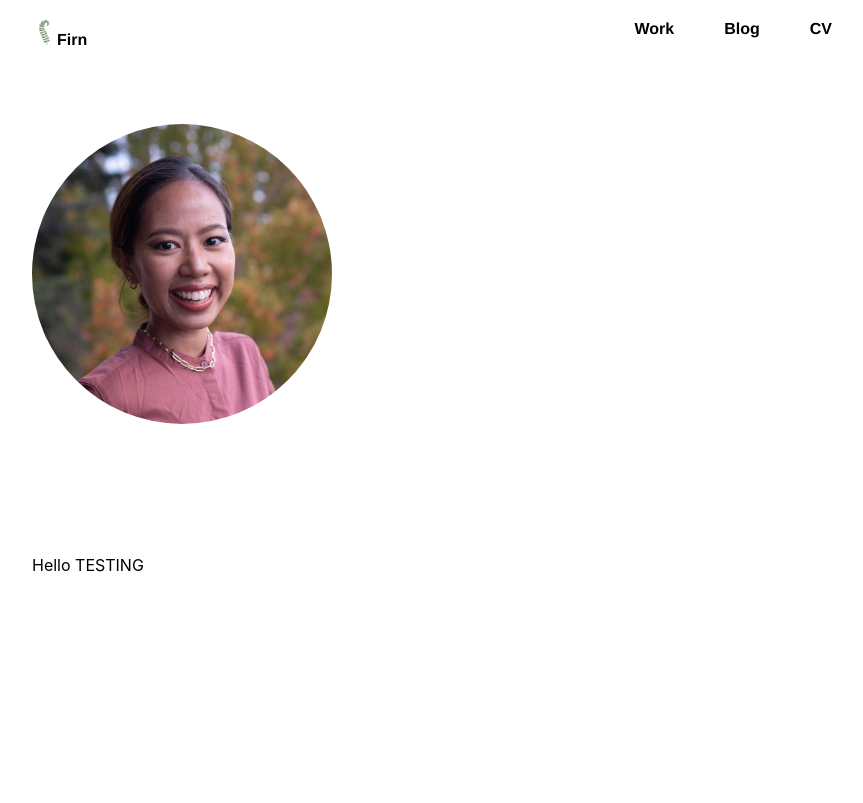
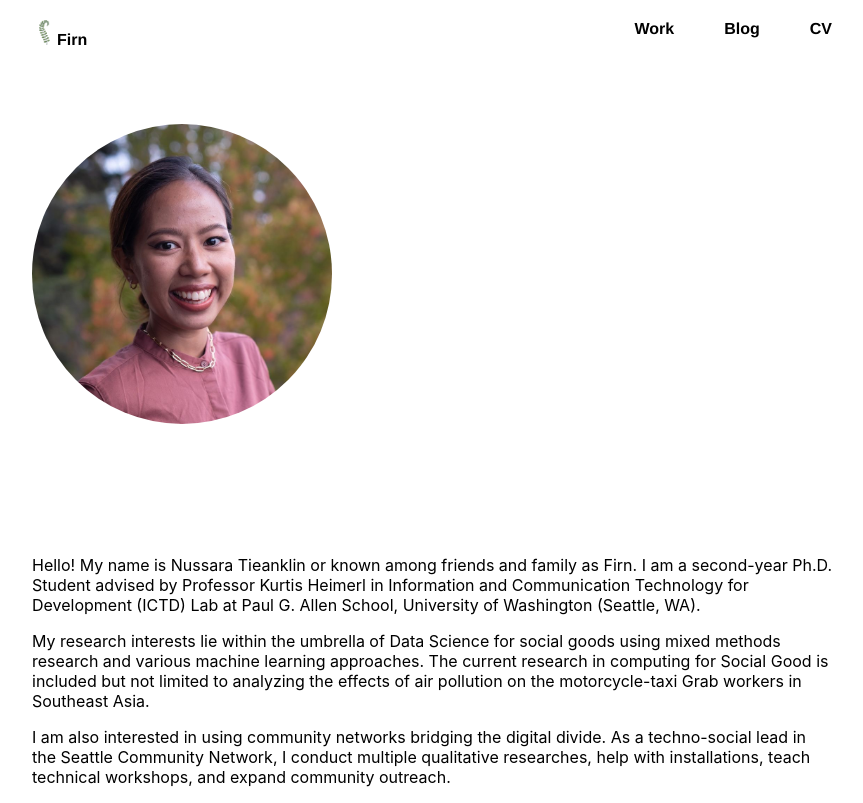
Before and after one commit to nussarafirn/nussarafirn.github.io, a React (Create React App) app: page / in a window 1280 px wide. Shown: the whole page, without its empty margins (208-1071 px from the left). Built offline with nearby package versions, Linux system fonts and the light colour scheme.

Commit message:
home page

```diff
--- a/src/pages/Home.tsx
+++ b/src/pages/Home.tsx
@@ -4,8 +4,24 @@ import React from 'react';
 function home() {
   return (
     <>
-      <img src="img/nussara_headshot.jpg" className='img-mask' width={300}></img>
-      <p>Hello TESTING</p>
+      <img src="img/nussara_headshot.jpg" className='img-mask' width={300} alt="my headshot"></img>
+      <p>
+        Hello! My name is Nussara Tieanklin or known among friends and family as Firn.
+        I am a second-year Ph.D. Student advised by Professor Kurtis Heimerl in Information
+        and Communication Technology for Development (ICTD) Lab at Paul G. Allen School,
+        University of Washington (Seattle, WA).
+      </p>
+      <p>
+        My research interests lie within the umbrella of Data Science for social goods using
+        mixed methods research and various machine learning approaches.
+        The current research in computing for Social Good is included but not limited to analyzing
+        the effects of air pollution on the motorcycle-taxi Grab workers in Southeast Asia.
+      </p>
+      <p>
+        I am also interested in using community networks bridging the digital divide.
+        As a techno-social lead in the Seattle Community Network, I conduct multiple qualitative researches,
+        help with installations, teach technical workshops, and expand community outreach.
+      </p>
     </>
 
   );
```
